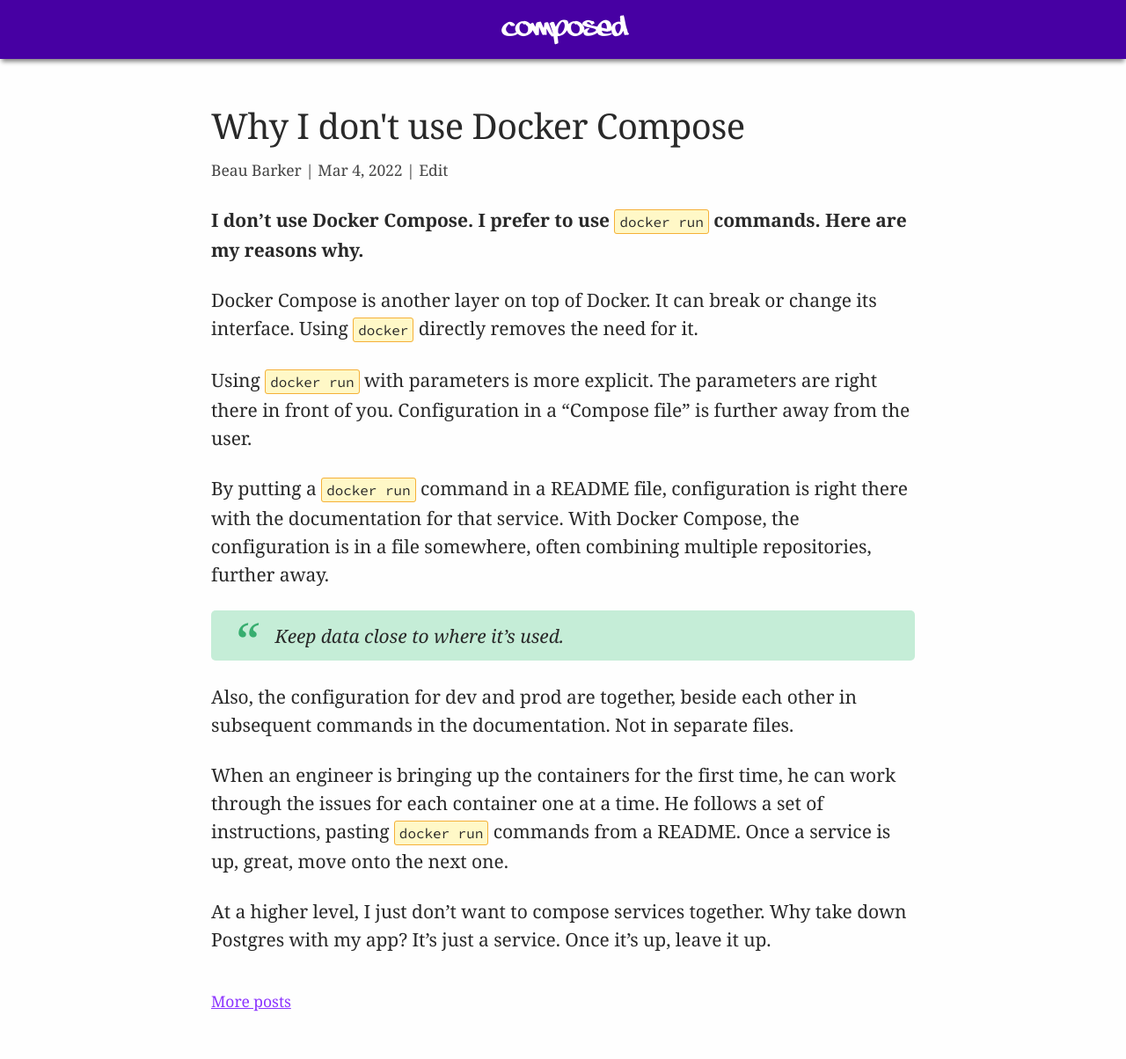
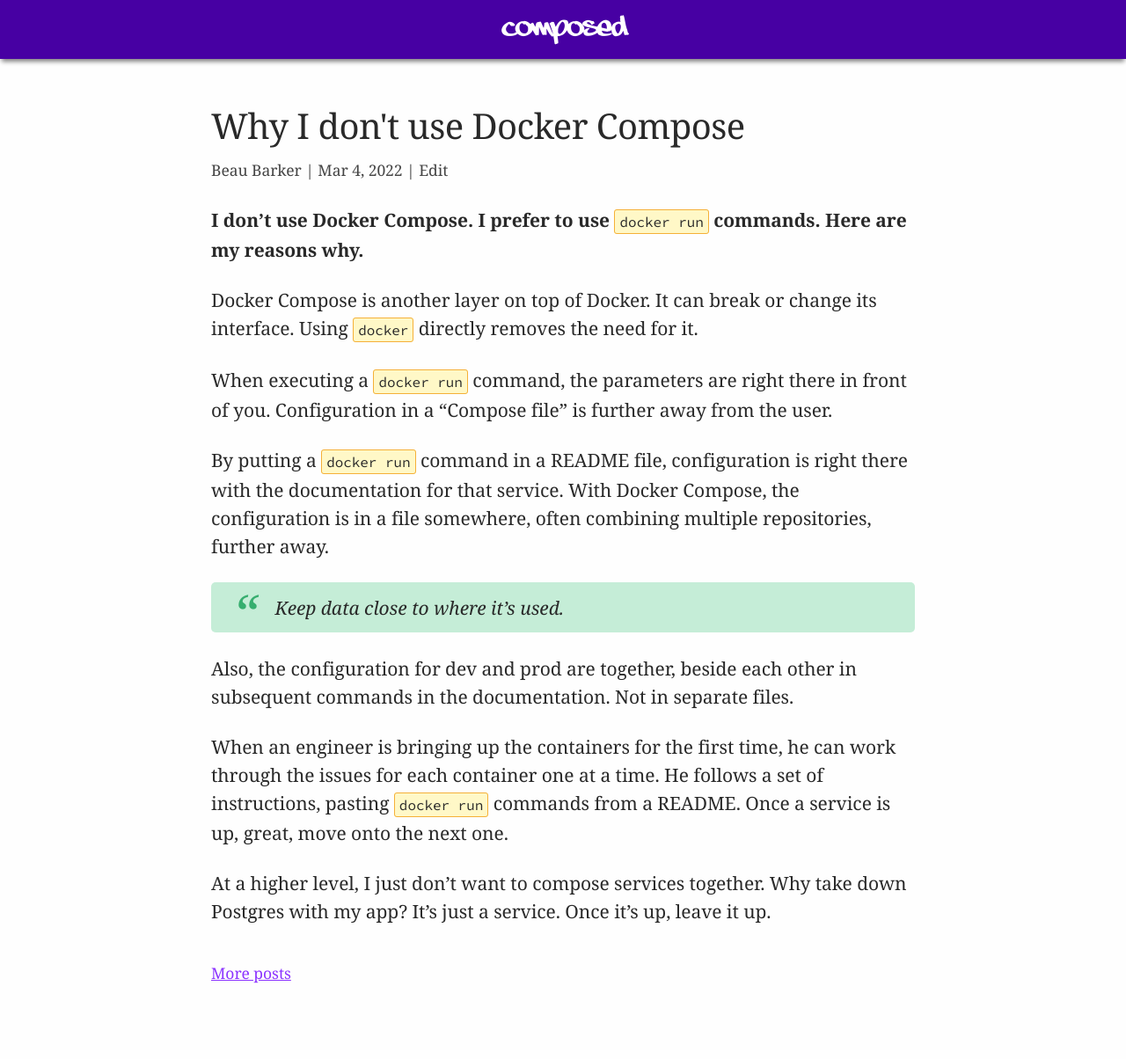
Before and after one commit to explodinglabs/explodinglabs.github.io, a Jekyll site: the page built from docs/_posts/2022-03-04-docker-compose.markdown, in a window 1280 px wide. Shown: the whole page at 88% size. Built offline with Jekyll 4.4.1, drawn with Linux system fonts in a browser that asks for light colours; after the commit the page ends 1172 px from its top, so only the background shows below that.

Commit message:
Update 2022-03-04-docker-compose.markdown

```diff
--- a/docs/_posts/2022-03-04-docker-compose.markdown
+++ b/docs/_posts/2022-03-04-docker-compose.markdown
@@ -9,7 +9,7 @@
 Docker Compose is another layer on top of Docker. It can break or change its
 interface. Using `docker` directly removes the need for it.
 
-Using `docker run` with parameters is more explicit. The parameters
+When executing a `docker run` command, the parameters
 are right there in front of you. Configuration in a "Compose file" is further
 away from the user.
 
```
